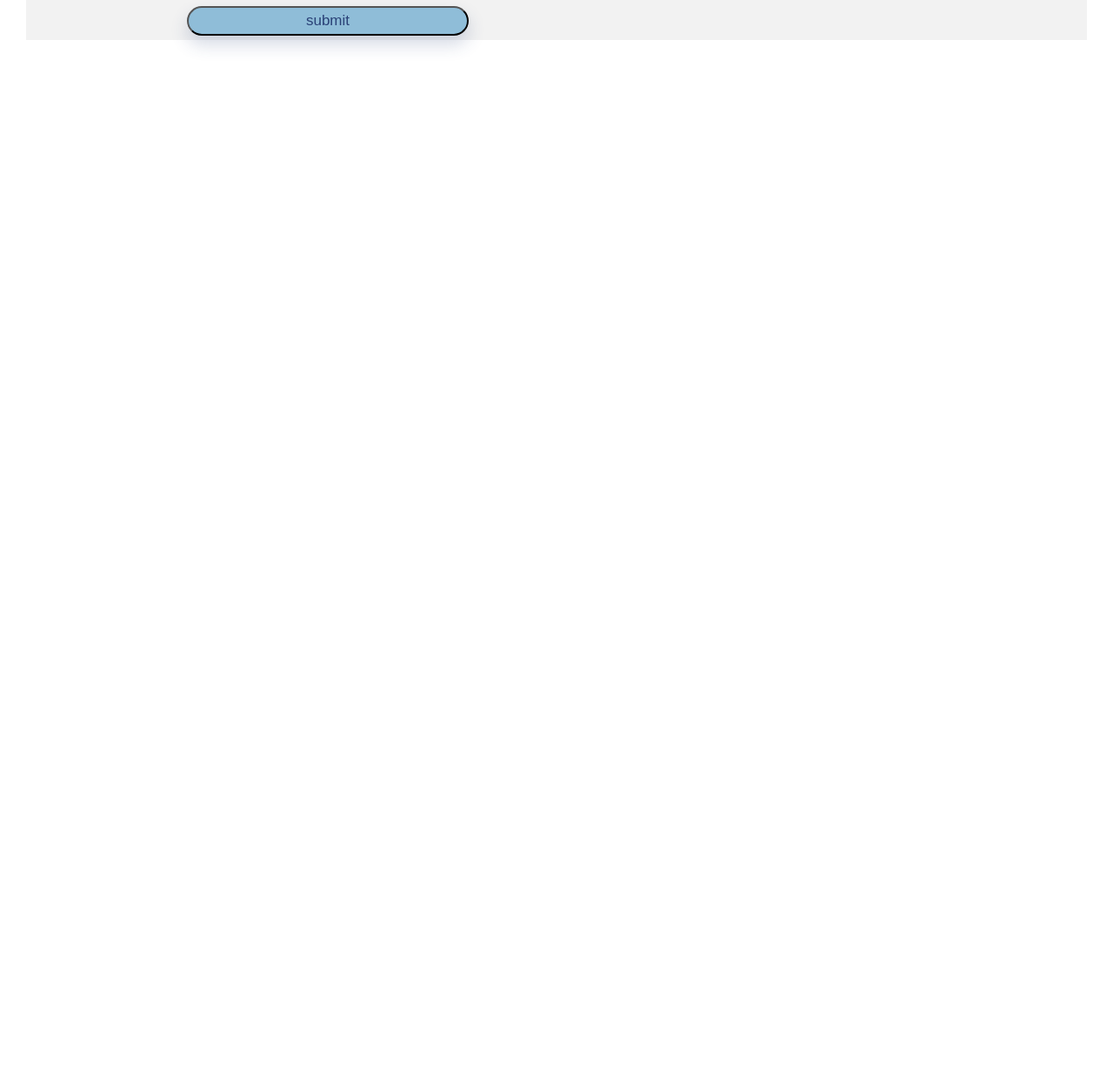
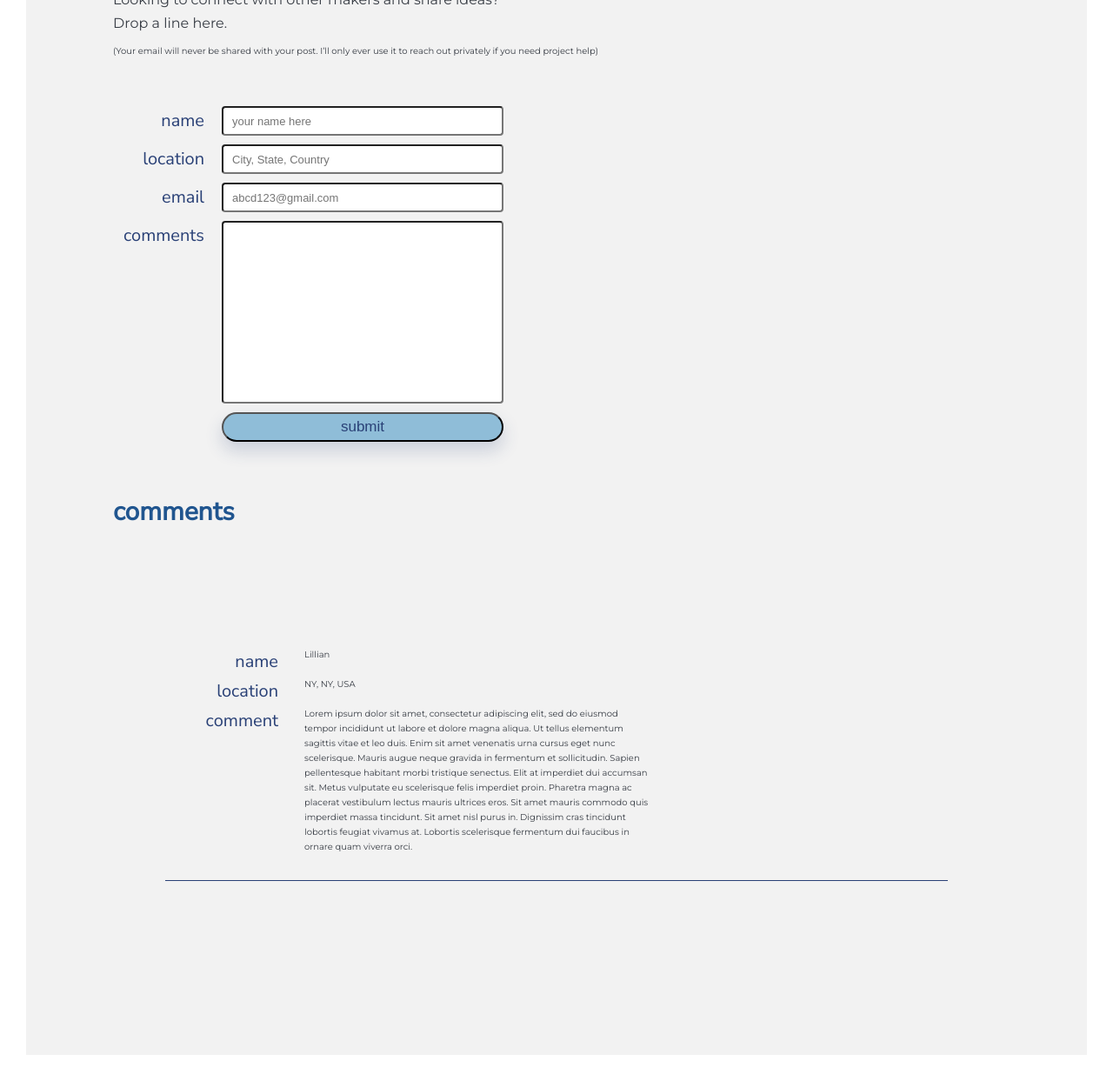
Before and after one commit to lillianritchie/DWD-FINAL, a website: page public/views/index.html in a window 1280 px wide. Shown: the part 910-2153 px from the top of the page at 87% size. Before the commit the page ends 986 px from the top, so only its background shows below. Drawn offline with Linux system fonts and the light colour scheme.

Commit message:
attempting logo add

```diff
--- /dev/null
+++ b/public/styles/sass/components/_logos.scss
@@ -0,0 +1,7 @@
+.sticky {
+    position: -webkit-sticky;
+    position: sticky;
+    top: 0;
+    width: 500px;
+    right: 0;
+}
--- a/public/styles/sass/layout/_mboard.scss
+++ b/public/styles/sass/layout/_mboard.scss
@@ -3,7 +3,7 @@
     background: $color-off-white;
     margin-top: -5rem;
     z-index: -1;
-    padding: 8rem 3rem 0 3rem;
+    padding: 5rem;
 
 
 
@@ -40,3 +40,23 @@
 
 
 }
+
+.comment{
+    margin: 10rem 6rem;
+    border-bottom: 1px solid $color-blue-dark;
+    padding: 3rem;
+
+    &__row{
+        display: flex;
+    }
+    &__header{
+        width: 10rem;
+        text-align: right;
+    }
+
+    &__content{
+        text-align: left;
+        padding-left: 3rem;
+        width: 40rem;
+    }
+}
--- a/public/styles/sass/main.scss
+++ b/public/styles/sass/main.scss
@@ -6,6 +6,7 @@
 @import "base/typography";
 
 @import "components/buttons";
+@import "components/logos";
 
 
 @import "layout/header";
--- a/public/views/index.html
+++ b/public/views/index.html
@@ -25,6 +25,7 @@
             </p>
         </div>
     </header>
+    <img src="../assets/logo.png" class="logo sticky">
     <main class="mboard">
         <section class="mboard">
             <h2 class="heading-secondary">
@@ -69,7 +70,23 @@
 
             </form>
         </section>
-        <section class="mboard__content"></section>
+        <section class="mboard mboard--content">
+            <h2 class="heading-secondary">comments</h2>
+            <div class="comment">
+                <div class="comment__row">
+                    <h3 class="heading-tertiary comment__header">name</h3>
+                    <p class="comment__content">Lillian</p>
+                </div>
+                <div class="comment__row">
+                    <h3 class="heading-tertiary comment__header">location</h3>
+                    <p class="comment__content">NY, NY, USA</p>
+                </div>
+                <div class="comment__row">
+                    <h3 class="heading-tertiary comment__header">comment</h3>
+                    <p class="comment__content">Lorem ipsum dolor sit amet, consectetur adipiscing elit, sed do eiusmod tempor incididunt ut labore et dolore magna aliqua. Ut tellus elementum sagittis vitae et leo duis. Enim sit amet venenatis urna cursus eget nunc scelerisque. Mauris augue neque gravida in fermentum et sollicitudin. Sapien pellentesque habitant morbi tristique senectus. Elit at imperdiet dui accumsan sit. Metus vulputate eu scelerisque felis imperdiet proin. Pharetra magna ac placerat vestibulum lectus mauris ultrices eros. Sit amet mauris commodo quis imperdiet massa tincidunt. Sit amet nisl purus in. Dignissim cras tincidunt lobortis feugiat vivamus at. Lobortis scelerisque fermentum dui faucibus in ornare quam viverra orci.</p>
+                </div>
+            </div>
+        </section>
     </main>
     <footer class="footer">
 
```
Also changed, not shown: public/assets/logo.png (added), public/styles/css/main.css.
